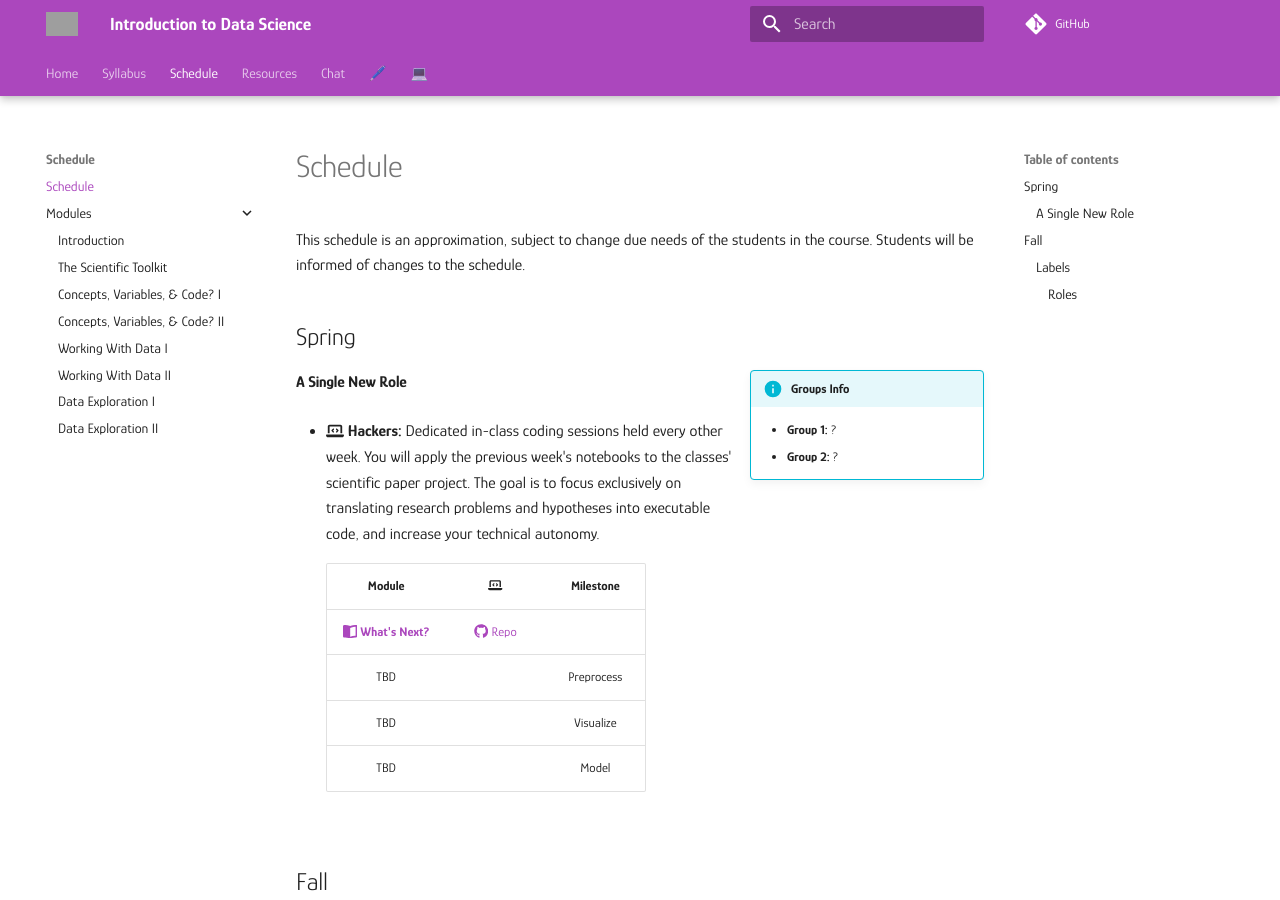
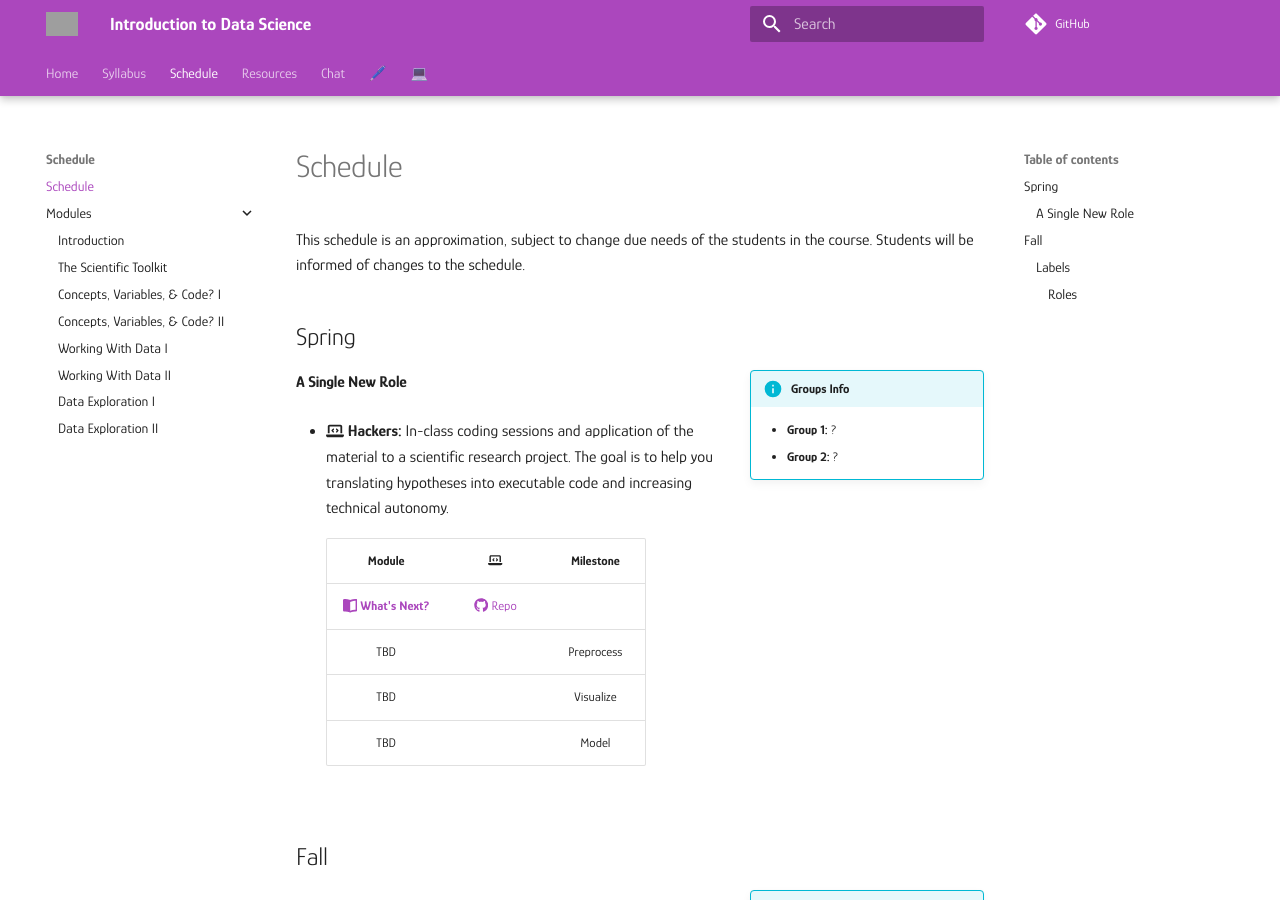
Before and after one commit to mickaeltemporao/itds, an MkDocs documentation site: the page built from docs/schedule.md, in a window 1280 px wide and 900 px high. Built offline with MkDocs 1.6.1 and Material for MkDocs 9.7.7, drawn with Linux system fonts in a browser that asks for light colours; comment, search, counter and statistics services are not loaded; grey boxes are pictures that could not be loaded.

Commit message:
update hackers description

```diff
--- a/docs/schedule.md
+++ b/docs/schedule.md
@@ -8,8 +8,7 @@ This schedule is an approximation, subject to change due needs of the students i
     - **Group 2:** ?
 
 #### A Single New Role
-* **:fontawesome-solid-laptop-code: Hackers:** Dedicated in-class coding sessions held every other week. You will apply the previous week's notebooks to the classes' scientific paper project. The goal is to focus exclusively on translating research problems and hypotheses into executable code, and increase your technical autonomy.
-
+* **:fontawesome-solid-laptop-code: Hackers:** In-class coding sessions and application of the material to a scientific research project. The goal is to help you translating hypotheses into executable code and increasing technical autonomy.
 
      | Module                                                                    | :fontawesome-solid-laptop-code: | Milestone  |
      |:-------------------------------------------------------------------------:|:-------------------------------:|:----------:|
```
